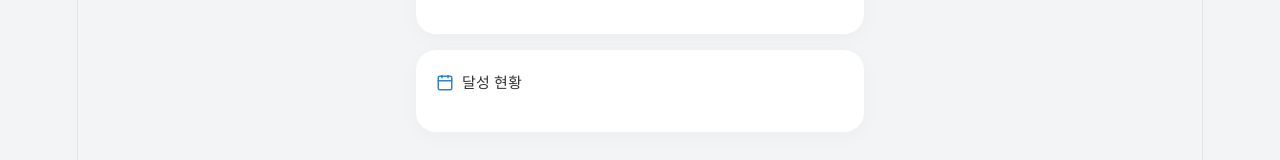
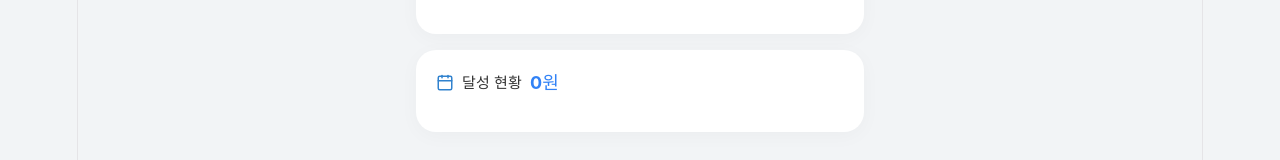
Before and after one commit to jihye21/money_box, a React (Vite) app: page / in a window 1280 px wide. Shown: the part 472-632 px from the top of the page. Built offline with nearby package versions, Linux system fonts and the light colour scheme.

Commit message:
fix: 조회된 값 합산

```diff
--- a/src/App.css
+++ b/src/App.css
@@ -171,6 +171,12 @@ body {
   font-size: 15px;
   margin-bottom: 16px;
   color: #333;
+}
+
+.header-total-amount {
+  font-size: 1rem;
+  font-weight: 700;
+  color: #3182f6;
 }
 
 /* 초과 달성 카드 스타일 */
--- a/src/App.jsx
+++ b/src/App.jsx
@@ -737,6 +737,10 @@ const currentData = viewMode !== 'goals'
             <div className="card-header">
               <CalendarIcon size={18} className="icon-toss" />
               <span>달성 현황</span>
+
+              <span className='header-total-amount'>
+                {currentData.reduce((sum, item) => sum + (item.actual || 0), 0).toLocaleString()}원
+              </span>
             </div>
             <div className="diff-list">
               {currentData.map((item) => {
```
